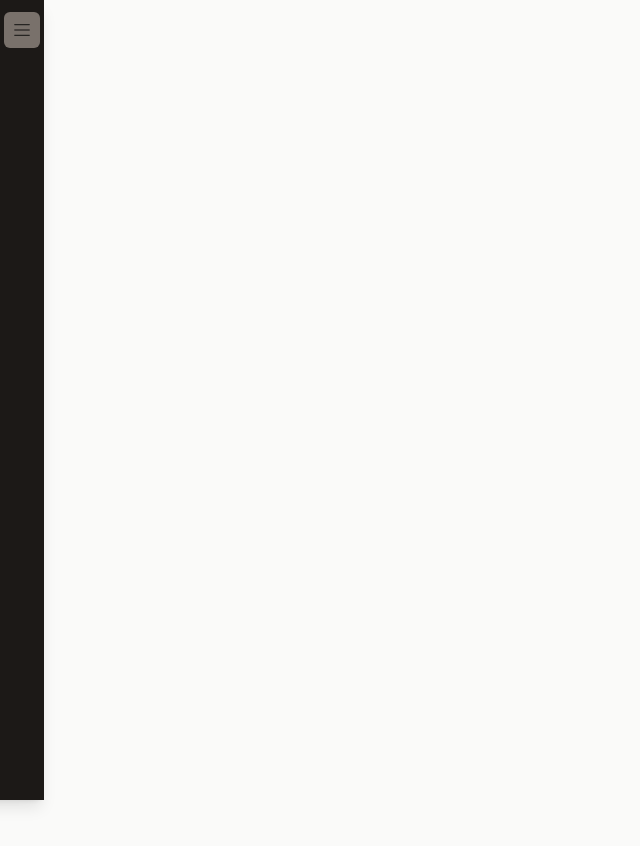
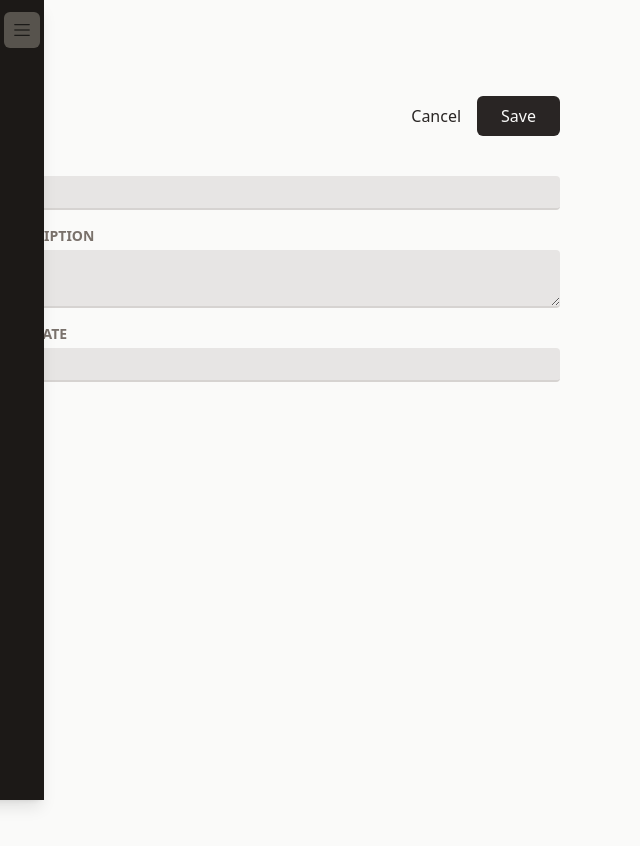
Before and after one commit to devpool007/projectManagementApp, a React (Vite) app: page / in a window 1280 px wide. Shown: the top 846 px of the page, without its empty margins (0-640 px from the left). Before the commit the page ends 800 px from the top, so only its background shows below. Built offline with nearby package versions, Linux system fonts and the light colour scheme.

Commit message:
added New project component but problem with transition side bar

```diff
--- a/src/App.jsx
+++ b/src/App.jsx
@@ -1,9 +1,11 @@
 import ProjectsSidebar from "./components/ProjectsSidebar";
+import NewProject from "./components/NewProject";
 
 function App() {
   return (
-    <main>
+    <main className="h-screen my-8 flex gap-8">
     <ProjectsSidebar/>
+    <NewProject/>
     </main>
   );
 }
--- /dev/null
+++ b/src/components/Input.jsx
@@ -0,0 +1,18 @@
+export default function Input({ label, isTextArea, ...props }) {
+    const classes ="w-full p-1 border-b-2 rounded-sm border-stone-300 bg-stone-200 text-stone-600 focus:outline-none focus:border-stone-600";
+
+  return (
+    <p className="flex flex-col gap-1 my-4">
+      <label className="text-sm font-bold uppercase text-stone-500 ">
+        {label}
+      </label>
+      {isTextArea ? (
+        <textarea
+        className={classes} {...props}
+        />
+      ) : (
+        <input className={classes} {...props} />
+      )}
+    </p>
+  );
+}
--- a/src/components/NewProject.jsx
+++ b/src/components/NewProject.jsx
@@ -0,0 +1,17 @@
+import Input from "./Input";
+
+export default function NewProject() {
+    return(
+        <div className="w-[35rem] mt-12">
+            <menu className="flex items-center justify-end gap-4 my-4">
+                <li><button className="text-stone-800 hover:text-stone-950">Cancel</button></li>
+                <li><button className="bg-stone-800 text-stone-50 hover:bg-stone-950 px-6 py-2 rounded-md">Save</button></li>
+            </menu>
+            <div>
+              <Input label="Title" />
+              <Input label="Description" isTextArea />
+              <Input label="Due Date" />
+            </div>
+        </div>
+    );
+}
--- a/src/components/ProjectsSidebar.jsx
+++ b/src/components/ProjectsSidebar.jsx
@@ -15,7 +15,7 @@
       >
         <button
         onClick={handleToggle}
-        className="relative top-3 left-[calc(var(--width-aside)-40px)] p-2.5 bg-stone-500 text-stone-50 rounded-md hover:bg-stone-600"
+        className="relative top-3 left-[calc(var(--width-aside)-40px)] p-2.5 bg-stone-600 text-stone-50 rounded-md hover:bg-stone-400"
         aria-label={isOpen ? "Close Sidebar" : "Open Sidebar"}
       >
         <img
```
